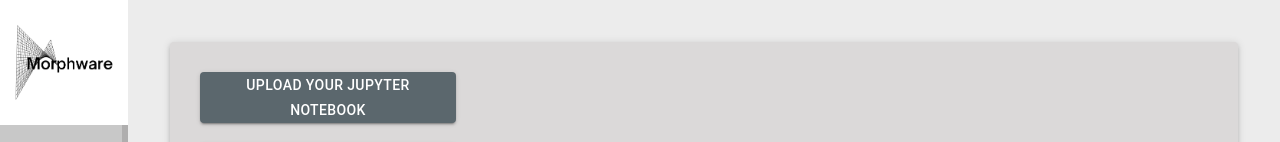
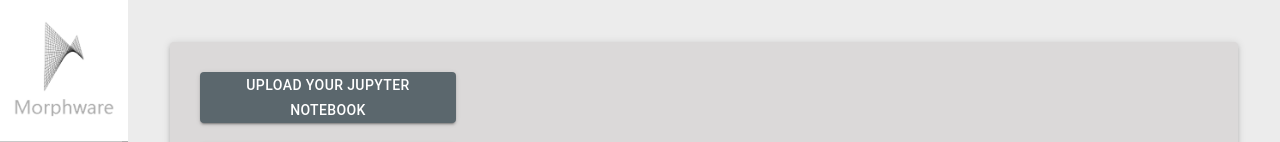
Before and after one commit to morphware/daemon, a React (Create React App) app in the folder frontend/: page / in a window 1280 px wide. Shown: the top 142 px of the page. Built offline with nearby package versions, Linux system fonts and the light colour scheme; no server answers; the HTML template or start-up script is replaced by a standard one.

Commit message:
Revert "Update logo"

```diff
--- a/frontend/src/navigation/NavBar.tsx
+++ b/frontend/src/navigation/NavBar.tsx
@@ -1,12 +1,13 @@
 /* eslint-disable @typescript-eslint/no-unused-vars */
 import React, { useState } from "react";
-import logo from "../assets/LogoLightV2.png";
+import logo from "../assets/logoV2.png";
 import homeNav from "../assets/train.png";
 import torrentsNav from "../assets/torrents.png";
 import settings from "../assets/settings.png";
 import { Link } from "react-router-dom";
 import { theme } from "../providers/MorphwareTheme";
-import { Grid, makeStyles, Typography } from "@material-ui/core";
+import { Grid, IconButton, makeStyles, Typography } from "@material-ui/core";
+import AccountBalanceWalletIcon from "@material-ui/icons/AccountBalanceWallet";
 import WalletModal from "../components/WalletModal";
 
 enum navOptions {
@@ -109,7 +110,7 @@ const NavBar = () => {
   return (
     <Grid container direction="column" className={classes.navContainer}>
       <Grid item className={classes.logoContainer}>
-        <img src={logo} alt="Morphware Logo" width="85%" />
+        <img src={logo} alt="Morphware Logo" width="80%" />
       </Grid>
       <Grid item className="navbar-content">
         <NavLink
```
Also changed, not shown: frontend/src/assets/LogoLight.png (deleted), frontend/src/assets/LogoLightV2.png (deleted).
